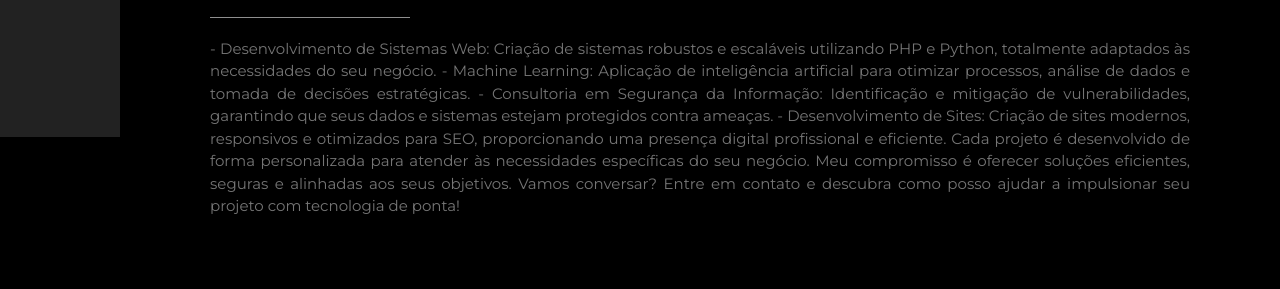
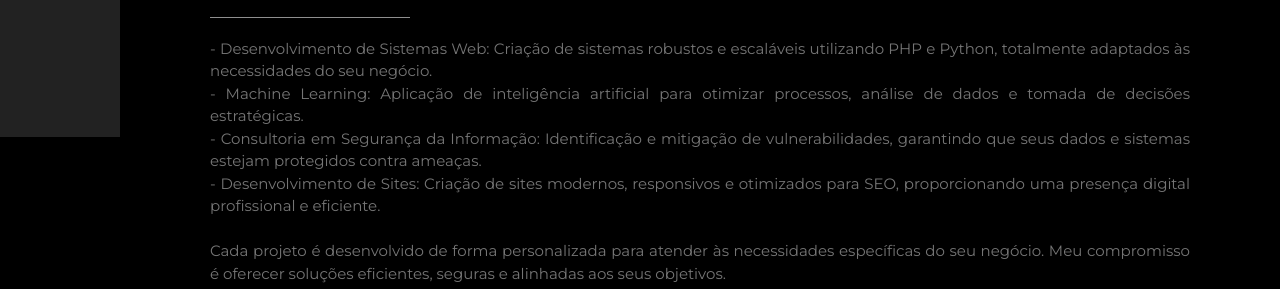
Before and after one commit to Cyberwallms/aguiar, a plain HTML site: page index.html in a window 1280 px wide. Shown: the part 663-952 px from the top of the page. Drawn offline with nearby package versions, Linux system fonts and the light colour scheme.

Commit message:
Update index.html

```diff
--- a/index.html
+++ b/index.html
@@ -60,12 +60,11 @@ body, h1,h2,h3,h4,h5,h6 {font-family: "Montserrat", sans-serif}
     <h2 class="w3-text-light-grey">Meus Serviços</h2>
     <hr style="width:200px" class="w3-opacity">
     <p>
-	- Desenvolvimento de Sistemas Web: Criação de sistemas robustos e escaláveis utilizando PHP e Python, totalmente adaptados às necessidades do seu negócio.
-	- Machine Learning: Aplicação de inteligência artificial para otimizar processos, análise de dados e tomada de decisões estratégicas.
-	- Consultoria em Segurança da Informação: Identificação e mitigação de vulnerabilidades, garantindo que seus dados e sistemas estejam protegidos contra ameaças.
-	- Desenvolvimento de Sites: Criação de sites modernos, responsivos e otimizados para SEO, proporcionando uma presença digital profissional e eficiente.
+	- Desenvolvimento de Sistemas Web: Criação de sistemas robustos e escaláveis utilizando PHP e Python, totalmente adaptados às necessidades do seu negócio.<br>
+	- Machine Learning: Aplicação de inteligência artificial para otimizar processos, análise de dados e tomada de decisões estratégicas.<br>
+	- Consultoria em Segurança da Informação: Identificação e mitigação de vulnerabilidades, garantindo que seus dados e sistemas estejam protegidos contra ameaças.<br>
+	- Desenvolvimento de Sites: Criação de sites modernos, responsivos e otimizados para SEO, proporcionando uma presença digital profissional e eficiente.<br><br>
 	Cada projeto é desenvolvido de forma personalizada para atender às necessidades específicas do seu negócio. Meu compromisso é oferecer soluções eficientes, seguras e alinhadas aos seus objetivos.
-	Vamos conversar? Entre em contato e descubra como posso ajudar a impulsionar seu projeto com tecnologia de ponta!
     </p>
 
   <!-- About Section -->
```
